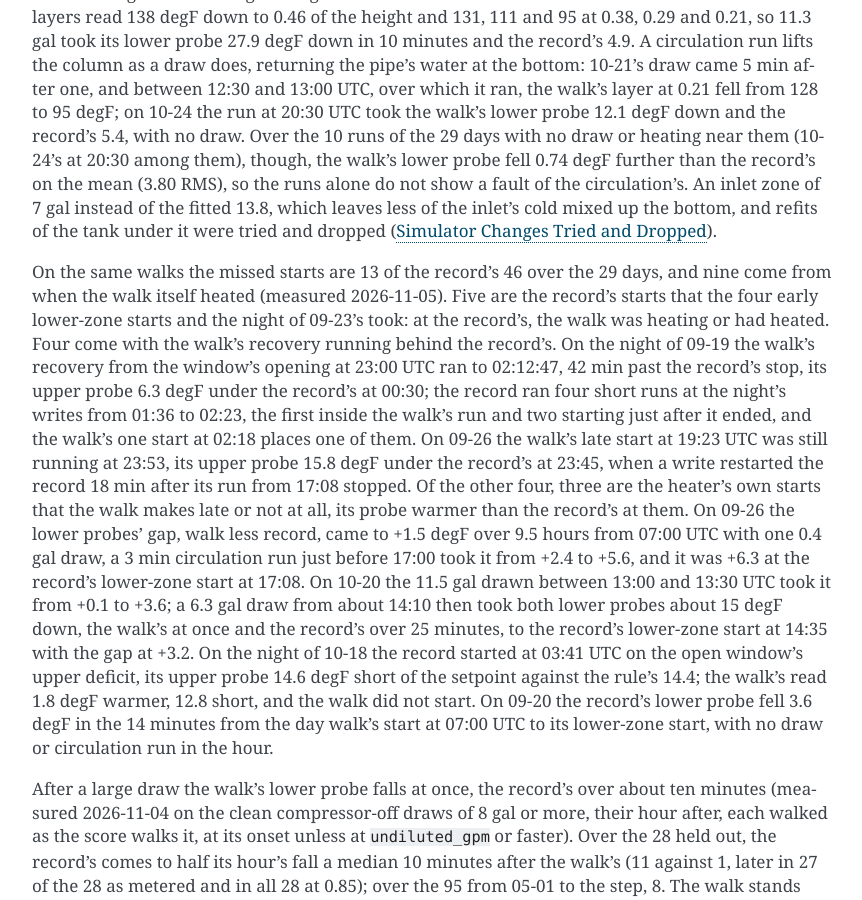
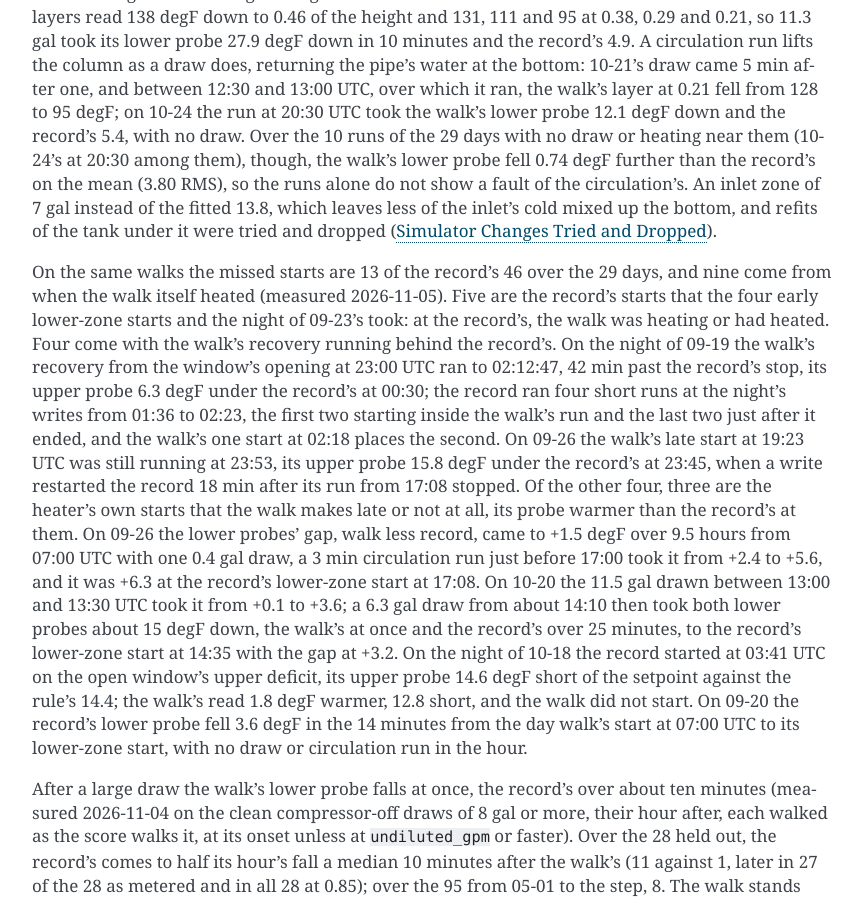
Before and after one commit to eman/nwp500-python, a Sphinx documentation site: the page built from docs/explanation/simulator.rst, in a window 1280 px wide and 900 px high, scrolled down 12110 px. Shown: the whole window, without its empty margins (338-1200 px from the left). Built offline with Sphinx 7.4.7, drawn with Linux system fonts in a browser that asks for light colours.

Commit message:
docs(sim): the 09-19 runs inside the walk's

```diff
--- a/docs/explanation/simulator.rst
+++ b/docs/explanation/simulator.rst
@@ -707,11 +707,11 @@ the record's. On the night of 09-19 the walk's recovery from the
 window's opening at 23:00 UTC ran to 02:12:47, 42 min past the record's
 stop, its upper probe 6.3 degF under the record's at 00:30; the record
 ran four short runs at the night's writes from 01:36 to 02:23, the first
-inside the walk's run and two starting just after it ended, and the
-walk's one start at 02:18 places one of them. On 09-26 the walk's late
-start at 19:23 UTC was still running at 23:53, its upper probe 15.8 degF
-under the record's at 23:45, when a write restarted the record 18 min
-after its run from 17:08 stopped. Of the other four, three are the
+two starting inside the walk's run and the last two just after it ended,
+and the walk's one start at 02:18 places the second. On 09-26 the walk's
+late start at 19:23 UTC was still running at 23:53, its upper probe 15.8
+degF under the record's at 23:45, when a write restarted the record 18
+min after its run from 17:08 stopped. Of the other four, three are the
 heater's own starts that the walk makes late or not at all, its probe
 warmer than the record's at them. On 09-26 the lower probes' gap, walk
 less record, came to +1.5 degF over 9.5 hours from 07:00 UTC with one
```
